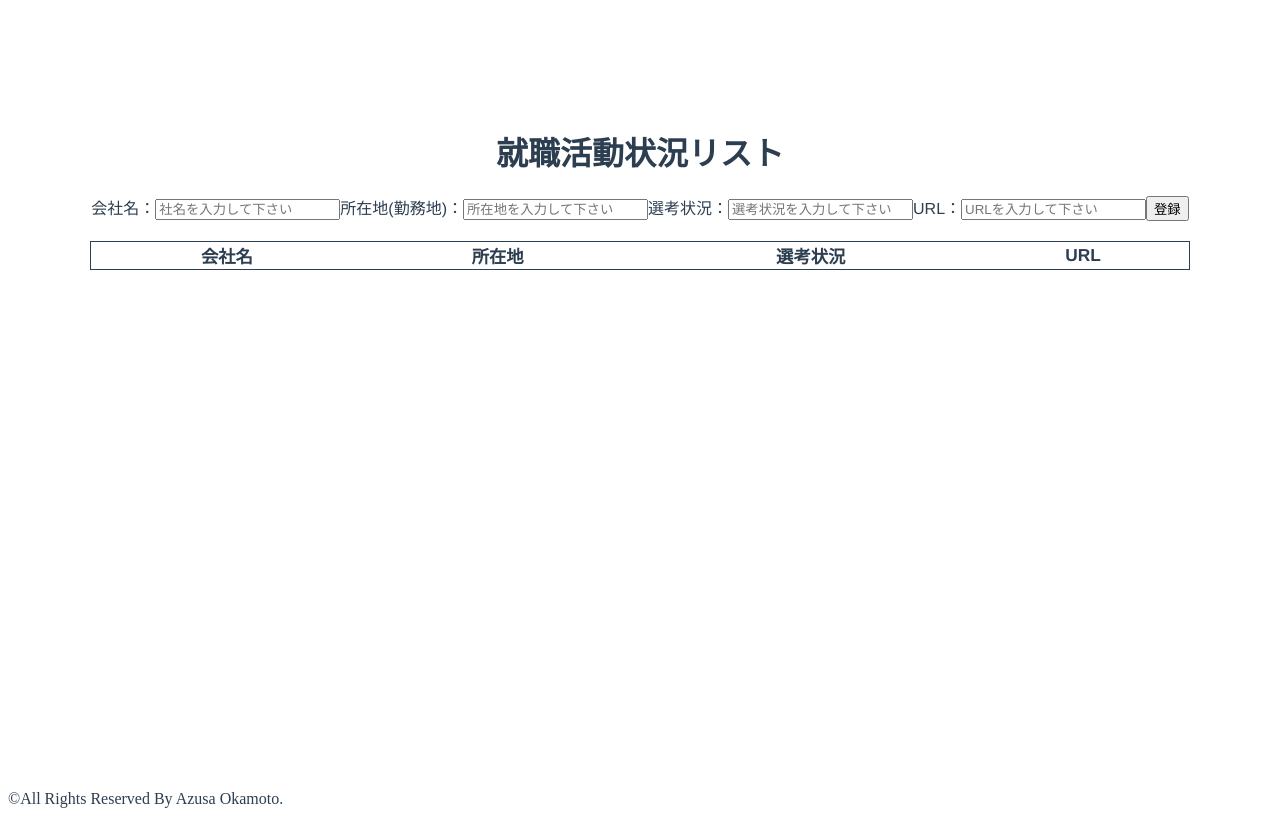
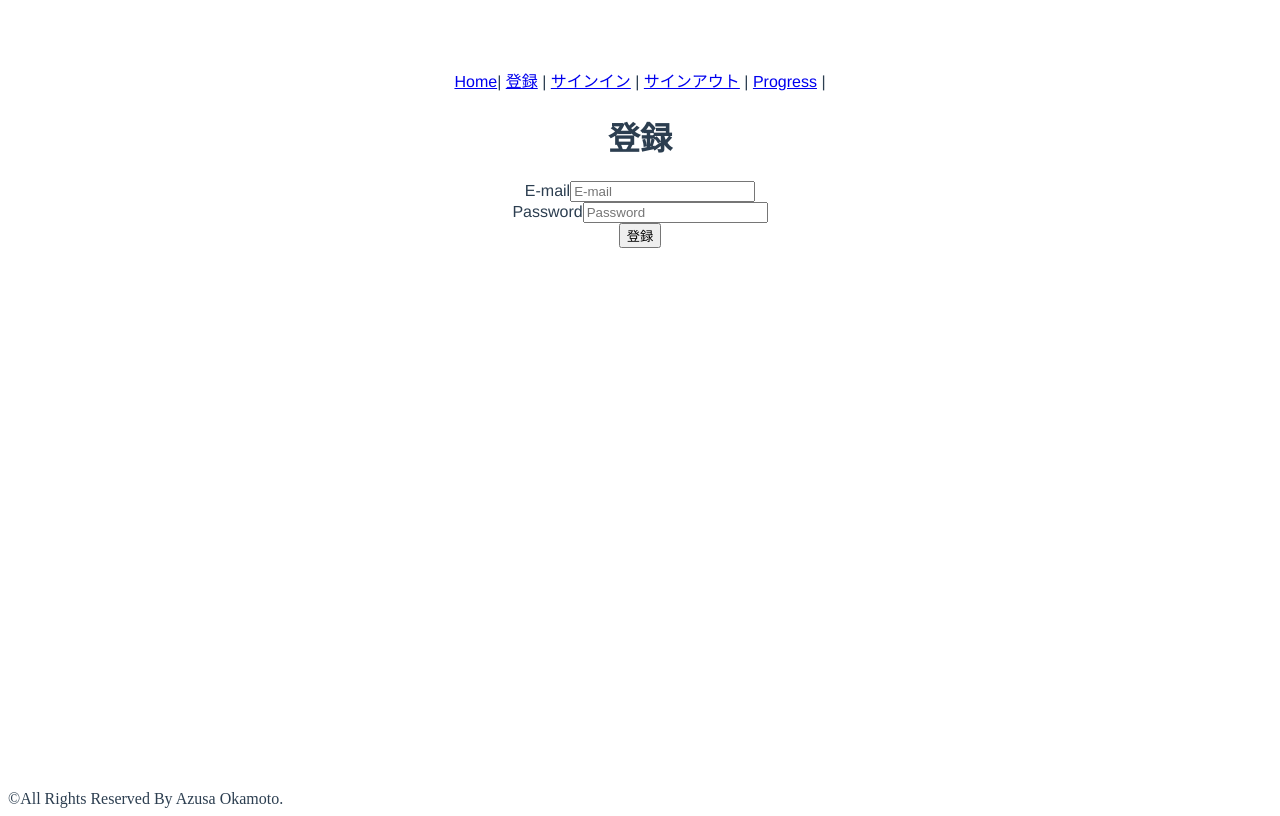
Before and after one commit to azufb/jobHuntProgressList, a Vue app in the folder jobhunt/: page /signup in a window 1280 px wide. Built offline with nearby package versions, Linux system fonts and the light colour scheme.

Commit message:
認証機能の作成

```diff
--- a/jobhunt/src/App.vue
+++ b/jobhunt/src/App.vue
@@ -1,16 +1,24 @@
 <template>
-  <div id="app">
-    <Progress></Progress>
+  <div id='app'>
+    <!--<Progress></Progress>-->
+    <div id='nav'>
+      <router-link to='/'>Home</router-link>|
+      <router-link to='/signup'>登録</router-link> |
+      <router-link to='/signin'>サインイン</router-link> |
+      <router-link to='/signout'>サインアウト</router-link> |
+      <router-link to='/progress'>Progress</router-link> |
+    </div>
+    <router-view />
   </div>
 </template>
 
 <script>
-import Progress from './components/progressManage.vue'
+//import Progress from './components/progressManage.vue'
 export default {
   name: 'App',
-  components: {
+  /*components: {
     Progress
-  }
+  }*/
 
 }
 </script>
--- /dev/null
+++ b/jobhunt/src/components/home.vue
@@ -0,0 +1,11 @@
+<template>
+    <div>
+        <h1>Home</h1>
+    </div>
+</template>
+
+<script>
+export default {
+    name: 'home',
+}
+</script>
--- a/jobhunt/src/components/progressManage.vue
+++ b/jobhunt/src/components/progressManage.vue
@@ -1,5 +1,6 @@
 <template>
   <div id="progress">
+    <h1>サインアウト</h1>
     <h1>就職活動状況リスト</h1>
     <form v-on:submit.prevent="onclick">
       <label for="name">会社名：</label>
--- /dev/null
+++ b/jobhunt/src/components/signin.vue
@@ -0,0 +1,39 @@
+<template>
+    <div>
+        <h1>サインイン</h1>
+        <div>
+            <label>E-mail</label>
+            <input type='text' placeholder='E-mail' v-model='email' />
+        </div>
+        <div>
+            <label>Password</label>
+            <input type='text' placeholder='Password' v-model='password' />
+        </div>
+        <button @click='userSignIn'>サインイン</button>
+    </div>
+</template>
+
+<script>
+import firebase from '../firebase.js'
+
+export default {
+    name: 'signin',
+    data() {
+        return {
+            email: '',
+            password: ''
+        };
+    },
+    methods: {
+        userSignIn() {
+            firebase
+                .auth()
+                .signInWithEmailAndPassword(this.email, this.password)
+                .then(() => {
+                    alert('サインイン成功');
+                    this.$router.push('/progress');
+                });
+        }
+    }
+};
+</script>
--- /dev/null
+++ b/jobhunt/src/components/signout.vue
@@ -0,0 +1,14 @@
+<template>
+    <div>
+        <h1>サインアウト</h1>
+        <button @click='signout'>サインアウト</button>
+    </div>
+</template>
+
+<script>
+//import firebase from '../firebase.js'
+
+export default {
+    name: 'signout'
+};
+</script>
--- /dev/null
+++ b/jobhunt/src/components/signup.vue
@@ -0,0 +1,42 @@
+<template>
+    <div>
+        <h1>登録</h1>
+        <div>
+            <label>E-mail</label>
+            <input type='text' placeholder='E-mail' v-model='email' />
+        </div>
+        <div>
+            <label>Password</label>
+            <input type='text' placeholder='Password' v-model='password' />
+        </div>
+        <button @click='createUserAccount'>登録</button>
+    </div>
+</template>
+
+<script>
+import firebase from '../firebase.js'
+
+export default {
+    name: 'signup',
+    data() {
+        return {
+            email: '',
+            password: ''
+        };
+    },
+    methods: {
+        createUserAccount() {
+            firebase
+                .auth()
+                .createUserWithEmailAndPassword(this.email, this.password)
+                .then(() => {
+                    alert('登録');
+                })
+                .catch(error => {
+                    alert('Error', error.message);
+                    console.error('Account Register Error', error.message);
+                });
+        }
+    }
+};
+</script>
--- /dev/null
+++ b/jobhunt/src/firebase.js
@@ -0,0 +1,16 @@
+import firebase from 'firebase'
+import 'firebase/auth'
+
+const config = {
+    apiKey: "AIzaSyBxTDbY6GnFgAk7UIX6XPR7OEKqCJcXnSw",
+    authDomain: "jobhuntingmanage.firebaseapp.com",
+    databaseURL: "https://jobhuntingmanage.firebaseio.com",
+    projectId: "jobhuntingmanage",
+    storageBucket: "jobhuntingmanage.appspot.com",
+    messagingSenderId: "246312386693",
+    appId: "1:246312386693:web:160c351985543537ce69ec"
+};
+
+firebase.initializeApp(config);
+
+export default firebase;
--- a/jobhunt/src/main.js
+++ b/jobhunt/src/main.js
@@ -1,10 +1,14 @@
 import Vue from 'vue'
 import App from './App.vue'
 import store from './store'
+import VueRouter from 'vue-router'
+import router from './router'
 
 Vue.config.productionTip = false
+Vue.use(VueRouter);
 
 new Vue({
   store,
-  render: h => h(App)
+  render: h => h(App),
+  router: router,
 }).$mount('#app')
--- /dev/null
+++ b/jobhunt/src/router.js
@@ -0,0 +1,45 @@
+import Vue from 'vue'
+import VueRouter from 'vue-router'
+import Home from '../src/components/home.vue'
+import Signup from '../src/components/signup.vue'
+import Signin from '../src/components/signin.vue'
+import Signout from '../src/components/signout.vue'
+import Progress from '../src/components/progressManage.vue'
+
+Vue.use(VueRouter);
+
+const routes = [
+    {
+        path: '/',
+        name: 'home',
+        component: Home
+    },
+    {
+        path: '/signup',
+        name: 'signup',
+        component: Signup
+    },
+    {
+        path: '/signin',
+        name: 'signin',
+        component: Signin
+    },
+    {
+        path: "/signout",
+        name: "signout",
+        component: Signout
+    },
+    {
+        path: "/progress",
+        name: "progress",
+        component: Progress
+    }
+];
+
+const router = new VueRouter({
+    mode: 'history',
+    base: process.env.BASE_URL,
+    routes
+});
+
+export default router;
```
